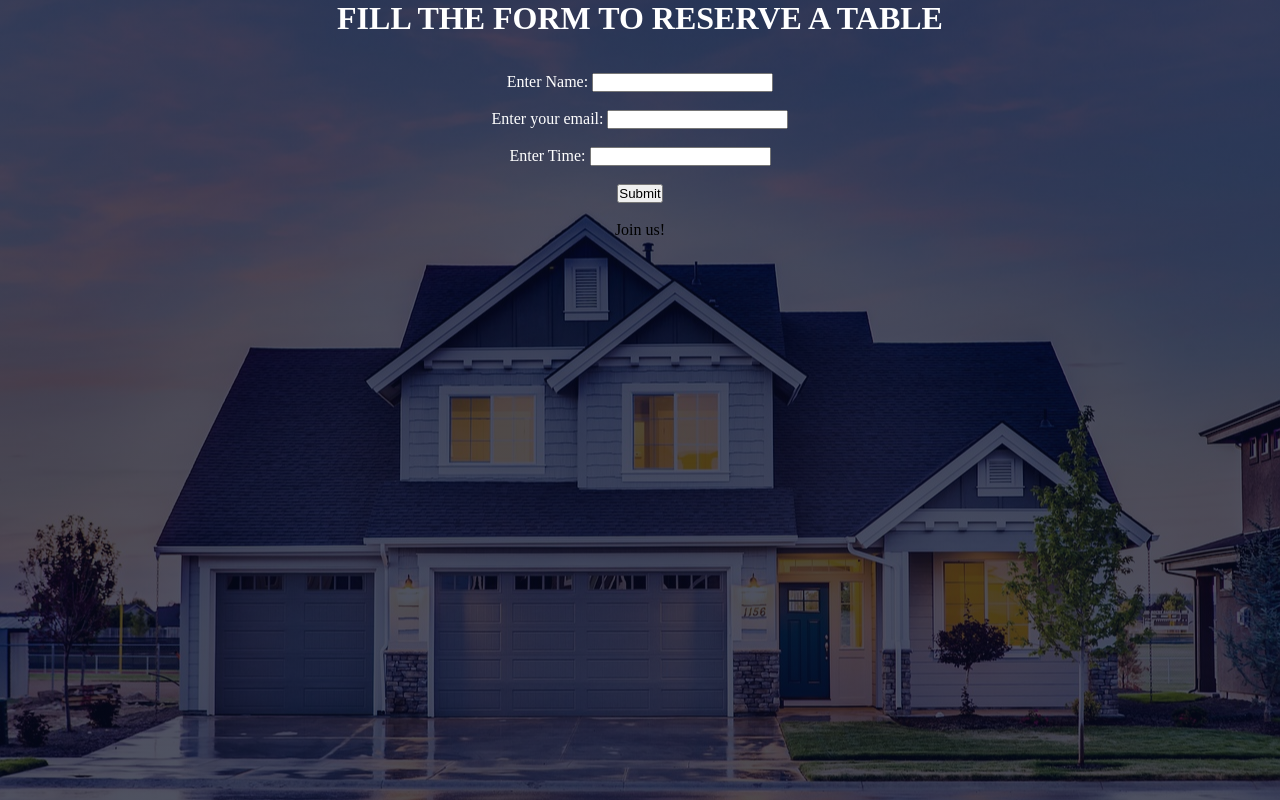
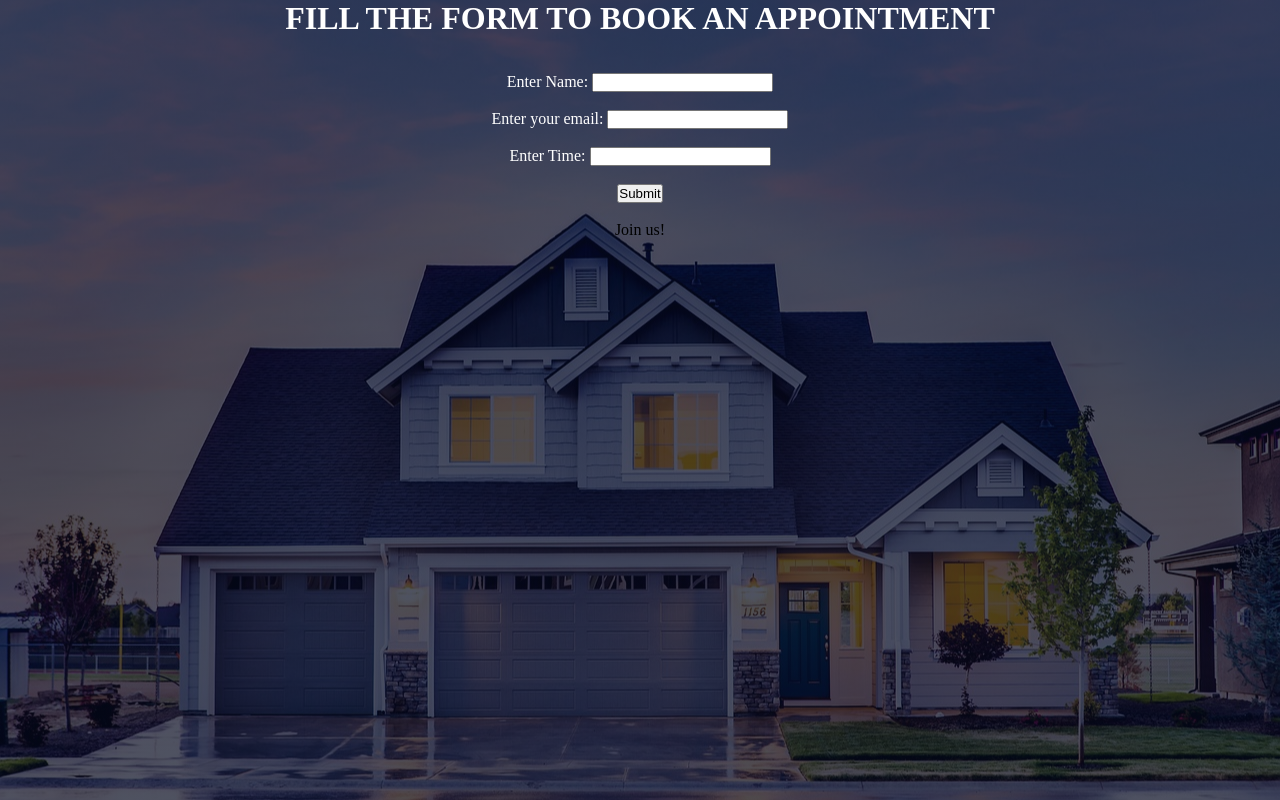
Before and after one commit to vedasree20/realestate, a plain HTML site: page bookapt.html in a window 1280 px wide. Drawn offline with Linux system fonts and the light colour scheme.

Commit message:
Update bookapt.html

```diff
--- a/bookapt.html
+++ b/bookapt.html
@@ -11,7 +11,7 @@
     <div class="header">
     <CENTER>
         <h1>
-            FILL THE FORM TO RESERVE A TABLE
+            FILL THE FORM TO BOOK AN APPOINTMENT
         </h1>
         <BR><BR>
         <form action="/action_page.php">
```
